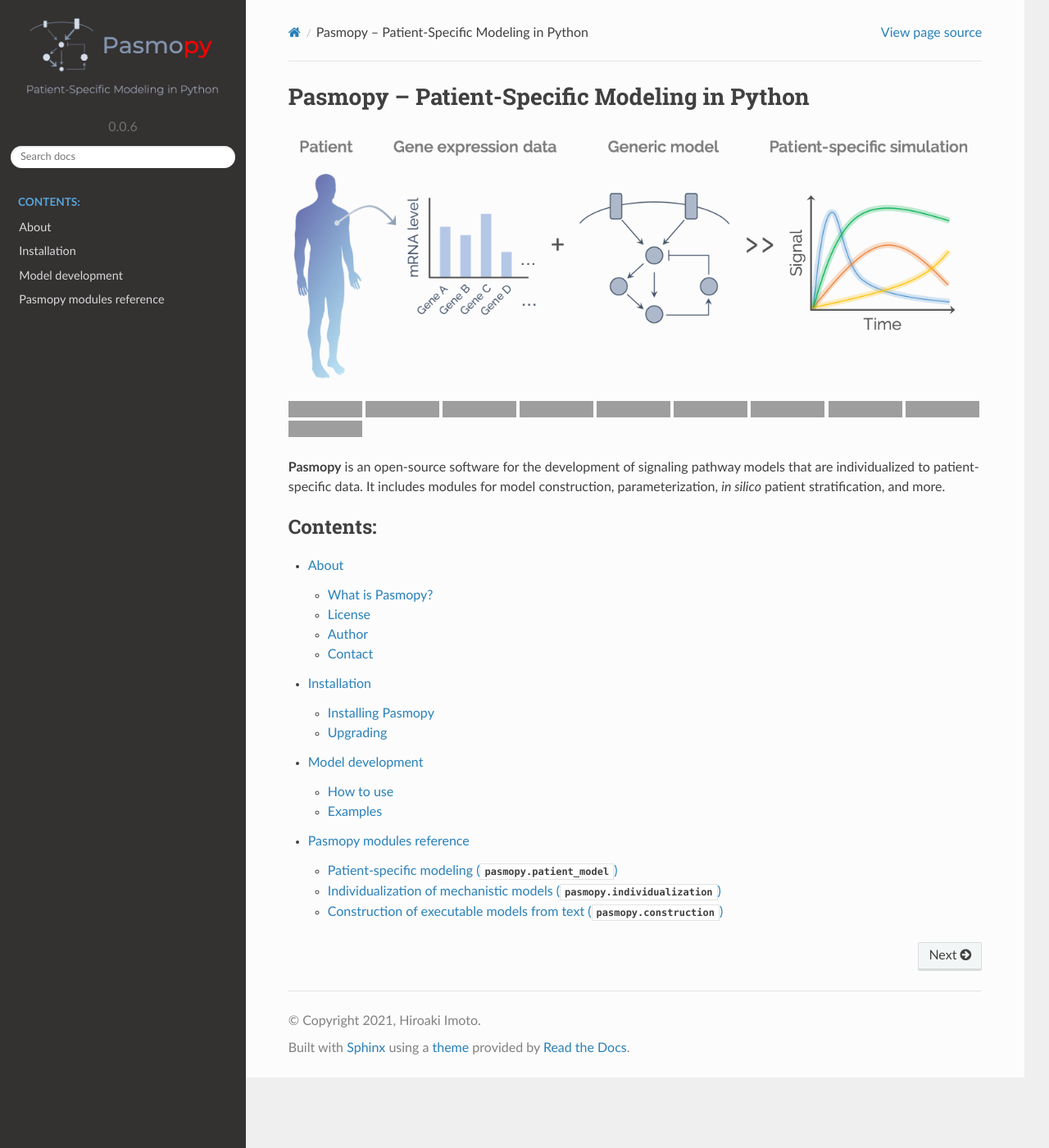
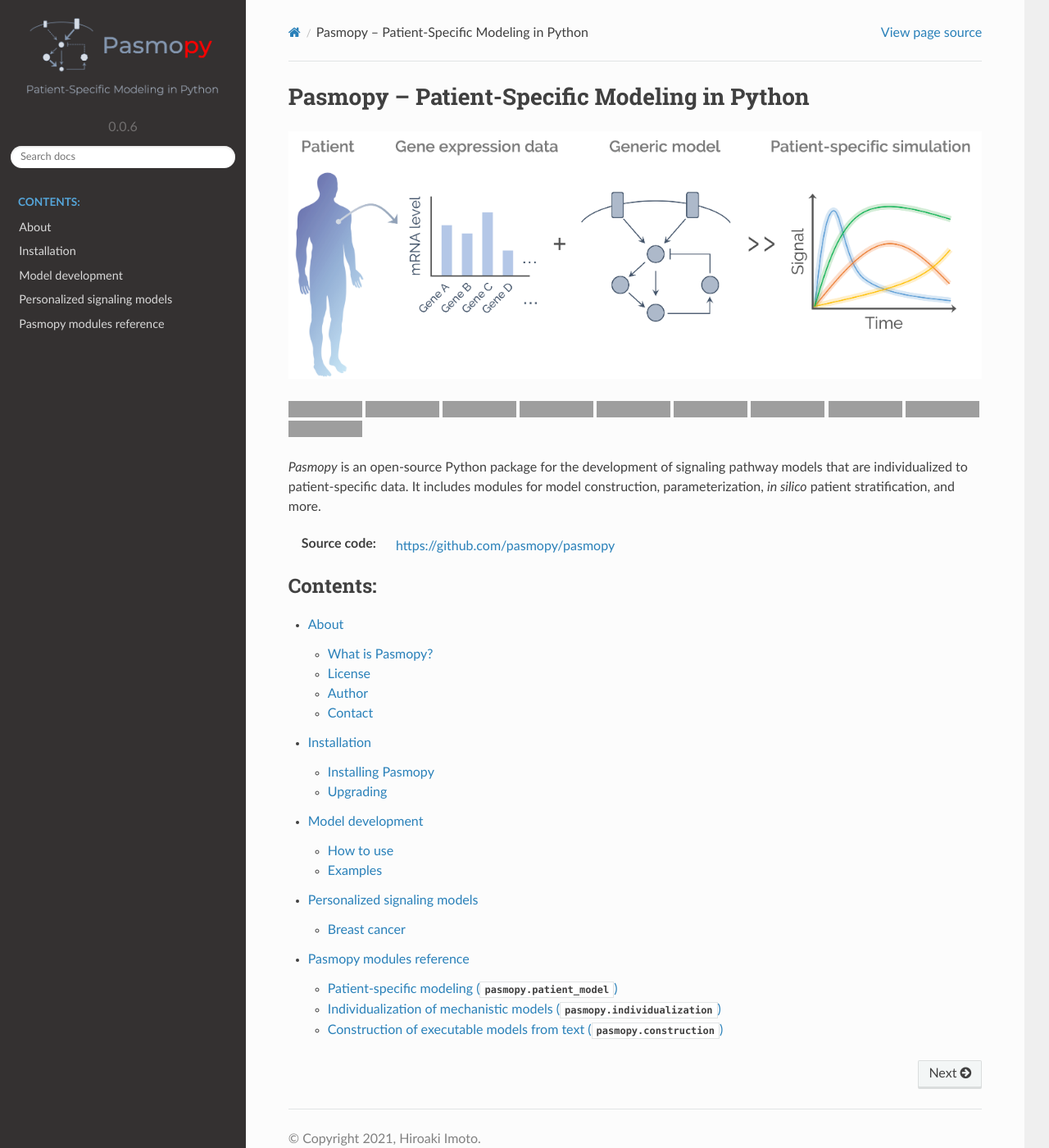
Before and after one commit to pasmopy/pasmopy, a Sphinx documentation site: the page built from docs/index.rst, in a window 1280 px wide and 1400 px high, cut to the strip 0-1400 px from the top of the window. Shown: the whole strip at 82% size. Built offline with Sphinx 7.4.7 and the Read the Docs theme 2.0.0, drawn with Linux system fonts in a browser that asks for light colours; grey boxes are pictures that could not be loaded.

Commit message:
Update index.rst

```diff
--- a/docs/index.rst
+++ b/docs/index.rst
@@ -2,12 +2,14 @@
 Pasmopy – Patient-Specific Modeling in Python
 =============================================
 
-.. image:: https://raw.githubusercontent.com/pasmopy/pasmopy/master/docs/_static/img/overview.png
+.. image:: _static/img/overview-hi-res.png
 
 |PyPI version| |Actions Status| |Documentation Status| |License| |Downloads| |Python versions| |Code quality| |Pre commit| |Code style| |Imports|
 
-**Pasmopy** is an open-source software for the development of signaling pathway models that are individualized to patient-specific data.
+*Pasmopy* is an open-source Python package for the development of signaling pathway models that are individualized to patient-specific data.
 It includes modules for model construction, parameterization, *in silico* patient stratification, and more.
+
+:Source code: https://github.com/pasmopy/pasmopy
 
 .. toctree::
    :maxdepth: 2
@@ -16,6 +18,7 @@
    about
    installation
    model_development
+   personalized_model
    modules/index
 
 .. |PyPI version| image:: https://img.shields.io/pypi/v/pasmopy.svg?logo=PyPI&logoColor=white
```
